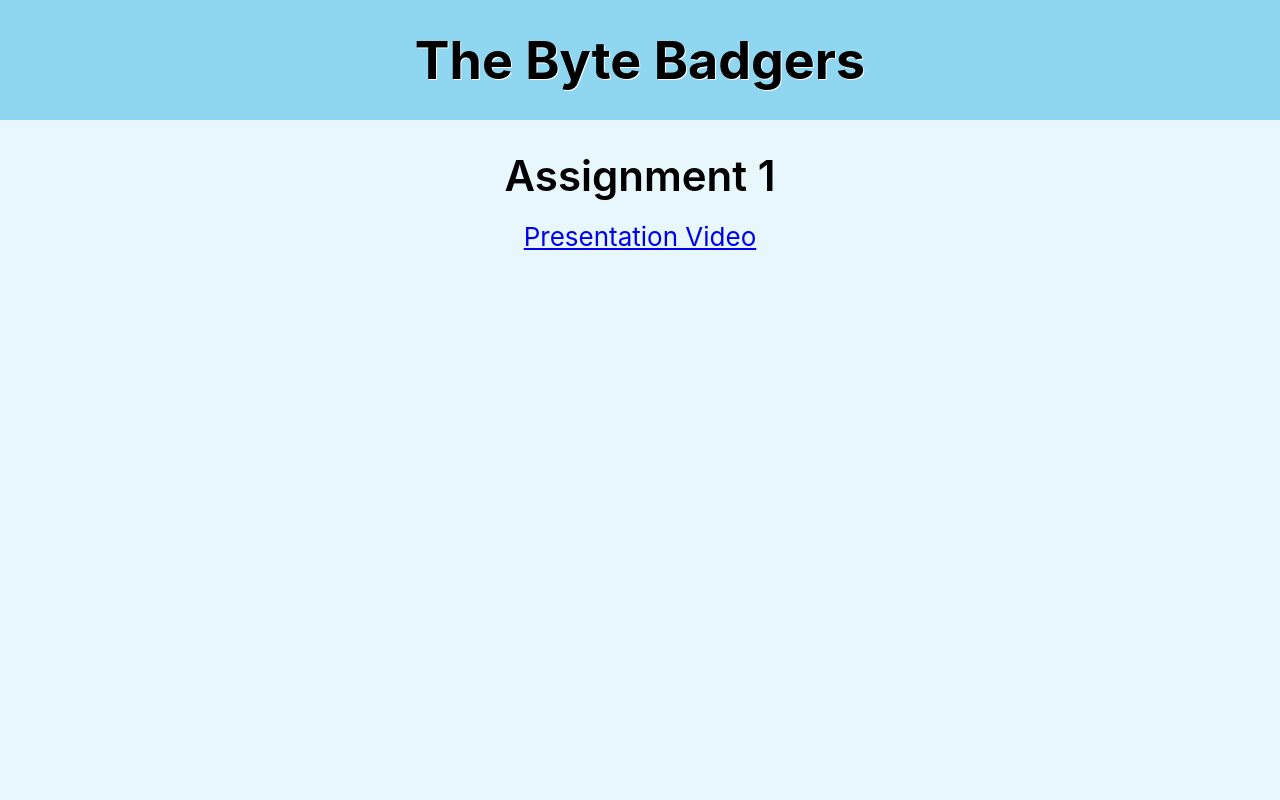
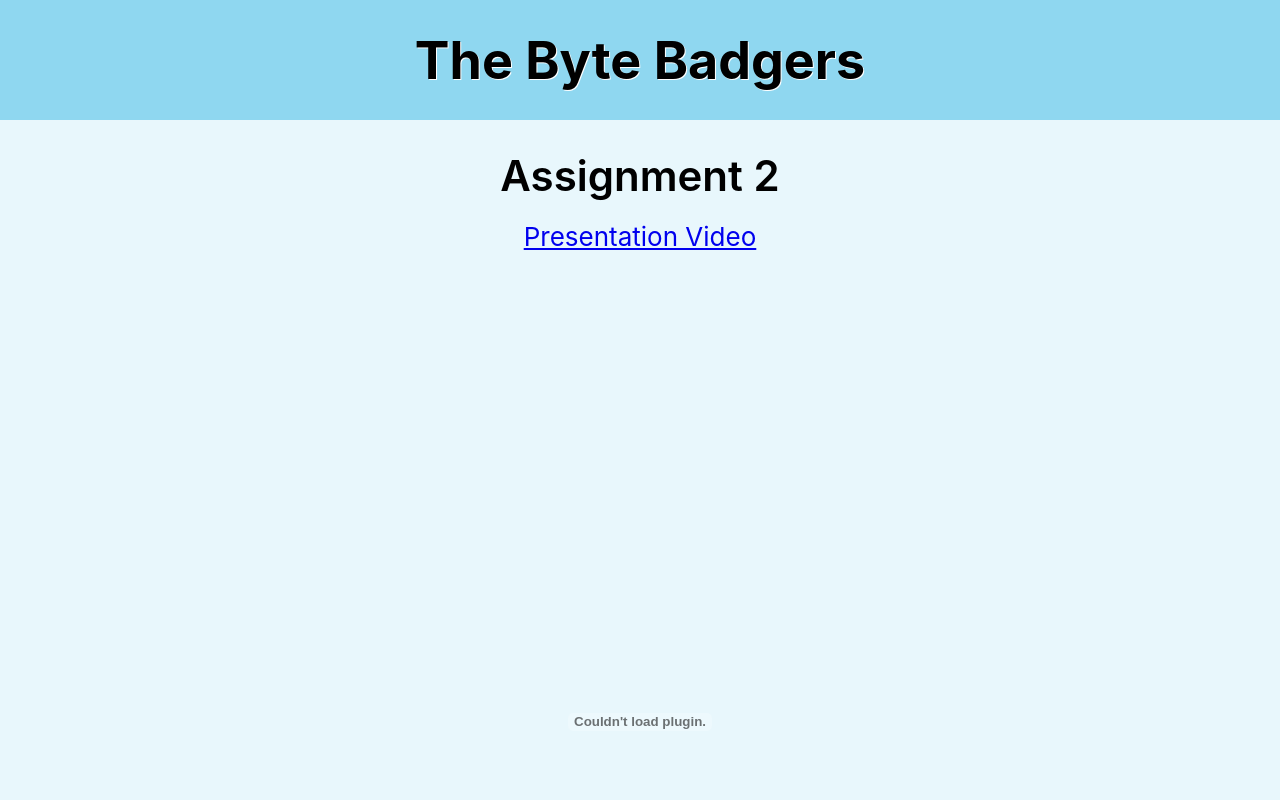
Before and after one commit to MaverickEmanuel/cisc322-site, a React (Create React App) app: page / in a window 1280 px wide. Shown: the top 800 px of the page. Built offline with nearby package versions, Linux system fonts and the light colour scheme.

Commit message:
Added assignment 2

```diff
--- a/src/App.css
+++ b/src/App.css
@@ -17,7 +17,7 @@
 
 .Body {
   background-color: #e8f7fc;
-  height: 200vh;
+  height: 300vh;
   display: flex;
   flex-direction: column;
   align-items: center;
@@ -54,8 +54,25 @@
   height: 70%;
   padding-top: 10px;
   padding-bottom: 30px;
+  margin-bottom: 125px;
 }
 
 .A1 p {
   padding-bottom: 20px;
 }
+
+.A2 {
+  width: 90%;
+  height: 70%;
+  padding-top: 10px;
+  padding-bottom: 30px;
+  margin-bottom: 125px;
+}
+
+.A2 p {
+  padding-bottom: 20px;
+}
+
+.Members {
+  margin-top: 25px;
+}
--- a/src/App.js
+++ b/src/App.js
@@ -1,4 +1,5 @@
 import a1_report from './assets/a1_report.pdf';
+import a2_report from './assets/a2_report.pdf';
 import './App.css';
 
 function App() {
@@ -10,13 +11,18 @@ function App() {
         </h1>
       </div>
       <div className="Body">
+        <div className="A2">
+          <h1>Assignment 2</h1>
+          <p><a href="https://youtu.be/_5Jki2VroNE?si=lxrYOtVIG1nyNVYK">Presentation Video</a></p>
+          <object width="100%" height="100%" data={a2_report} type="application/pdf"> </object>
+        </div>
         <div className="A1">
           <h1>Assignment 1</h1>
           <p><a href="https://www.youtube.com/watch?v=I-CpHCy_k7o">Presentation Video</a></p>
           <object width="100%" height="100%" data={a1_report} type="application/pdf"> </object>
         </div>
         <div className="Members">
-        <h2>Group Members</h2>
+          <h2>Group Members</h2>
           <p>
             Carter Brisbois<br></br>
             Dan Munteanu<br></br>
```
Also changed, not shown: 1 other file (tests, documents, lock files or other folders).
